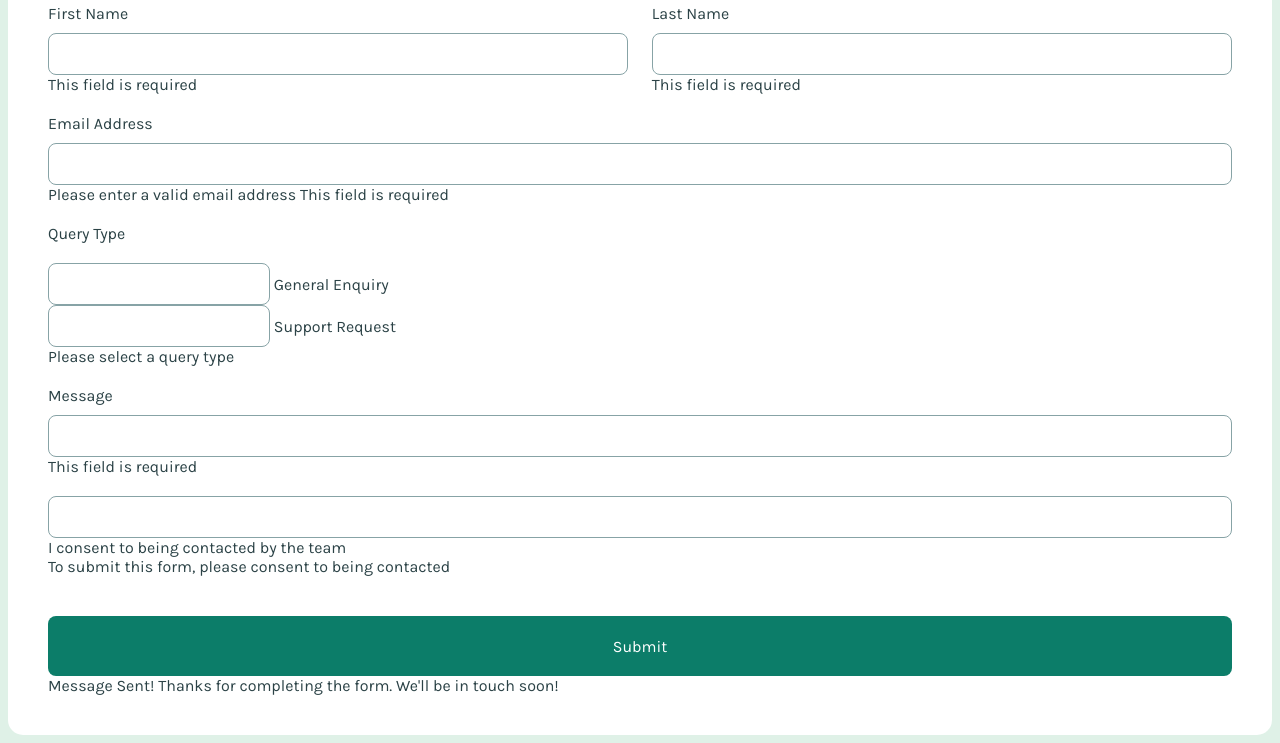
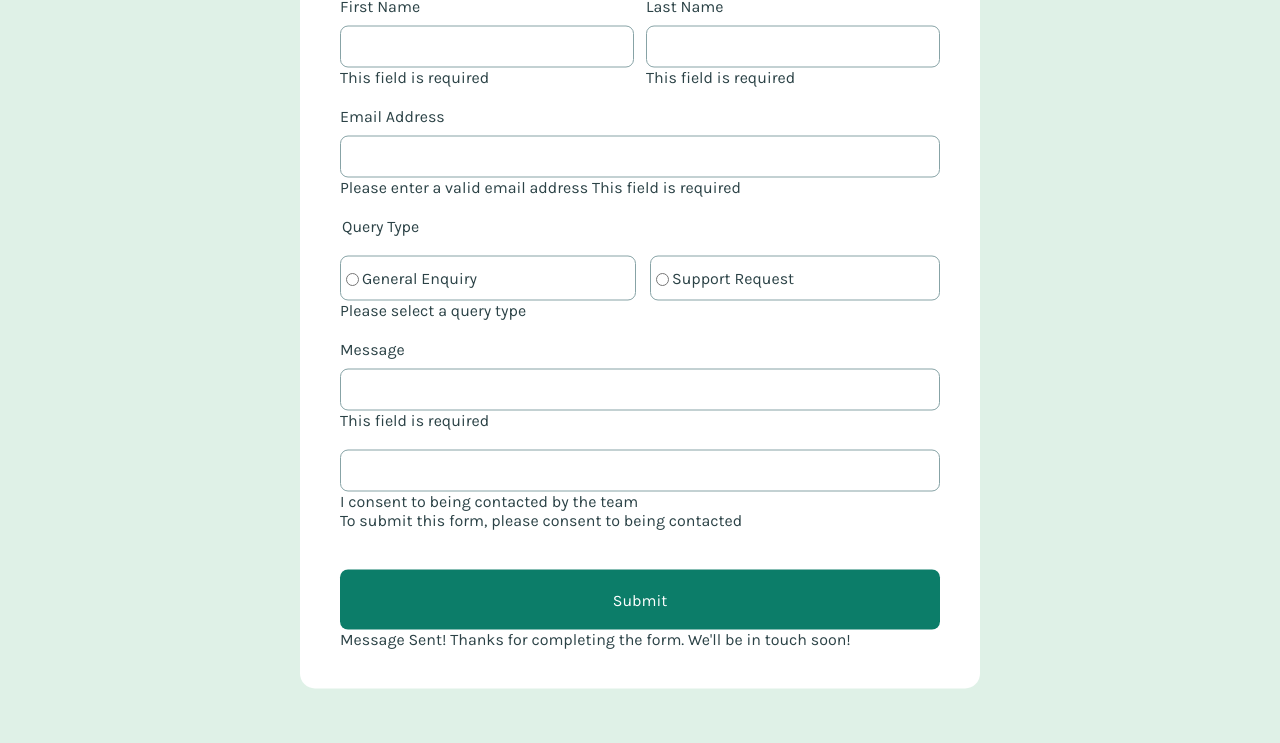
Before and after one commit to sespinala/contact-form, a plain HTML site: page index.html in a window 1280 px wide. Shown: the part 111-854 px from the top of the page. After the commit the page ends 800 px from the top, so only its background shows below. Drawn offline with Linux system fonts and the light colour scheme.

Commit message:
input radio styles

```diff
--- a/index.html
+++ b/index.html
@@ -76,30 +76,38 @@
           </div>
 
           <div class="query-type-container">
-            <div class="query-label-container">
+            <fieldset class="query-type-fieldset">
+              <legend>Query Type</legend>
+              <div class="query-type-container__item-wrapper">
+                <div class="query-type-container__item">
+                  <input
+                    type="radio"
+                    id="general-enquiry"
+                    value="general-enquiry"
+                    name="query-type"
+                  />
                   <label
-                class="label"
-                for="query-type"
-                >Query Type</label
+                    class="query-type-label"
+                    for="general-enquiry"
+                    >General Enquiry</label
                   >
                 </div>
-            <div id="query-type">
-              <div>
+                <div class="query-type-container__item">
                   <input
-                  class="query-type-container__item"
-                  type="text"
+                    type="radio"
+                    id="support-request"
+                    value="support-request"
+                    name="query-type"
                   />
-                General Enquiry
-              </div>
-              <div>
-                <input
-                  class="query-type-container__item"
-                  type="text"
-                />
-                Support Request
+                  <label
+                    class="query-type-label"
+                    for="support-request"
+                    >Support Request</label
+                  >
                 </div>
               </div>
               <span>Please select a query type</span>
+            </fieldset>
           </div>
 
           <div class="message-container">
--- a/styles.css
+++ b/styles.css
@@ -23,6 +23,11 @@ h1 {
   display: flex;
   flex-wrap: nowrap;
   flex-direction: column;
+  width: 600px;
+  position: absolute;
+  top: 50%;
+  left: 50%;
+  transform: translate(-50%, -50%);
 }
 
 .name-container > div,
@@ -34,7 +39,8 @@ h1 {
   flex-direction: column;
 }
 
-.name-container {
+.name-container,
+.query-type-container__item-wrapper {
   display: flex;
   flex-direction: row;
   justify-content: space-between;
@@ -93,7 +99,7 @@ label {
   margin-bottom: 10px;
 }
 
-.query-label-container {
+legend {
   margin-bottom: 20px;
 }
 
@@ -103,3 +109,42 @@ label {
 .message-container {
   margin-bottom: 20px;
 }
+
+.query-type-fieldset {
+  margin: 0px;
+  padding: 0px;
+  border: none;
+}
+
+.query-type-label {
+  margin-bottom: 0px;
+  width: 100%;
+  cursor: pointer;
+}
+
+.query-type-container__item {
+  display: flex;
+  flex-direction: row;
+  flex-wrap: nowrap;
+  align-items: center;
+  border-radius: 8px;
+  border-color: hsl(186, 15%, 59%);
+  border-width: 1.2px;
+  border-style: solid;
+}
+
+.query-type-container__item-wrapper {
+  cursor: pointer;
+}
+
+.query-type-container__item-wrapper > div:first-child {
+  width: 49%;
+}
+
+.query-type-container__item-wrapper > div:last-child {
+  width: 48%;
+}
+
+input[type="radio"] {
+
+}
```
Lines whose indentation alone changed are shown as unchanged.
